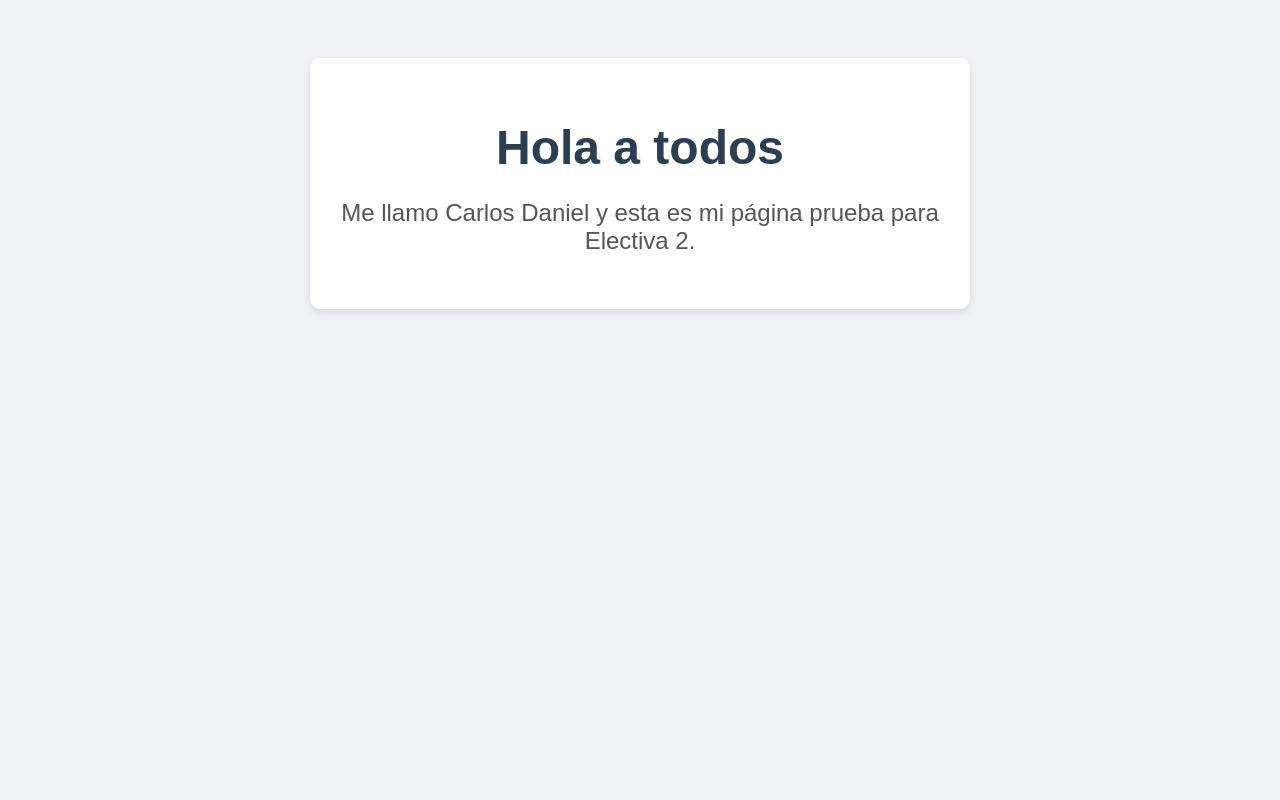
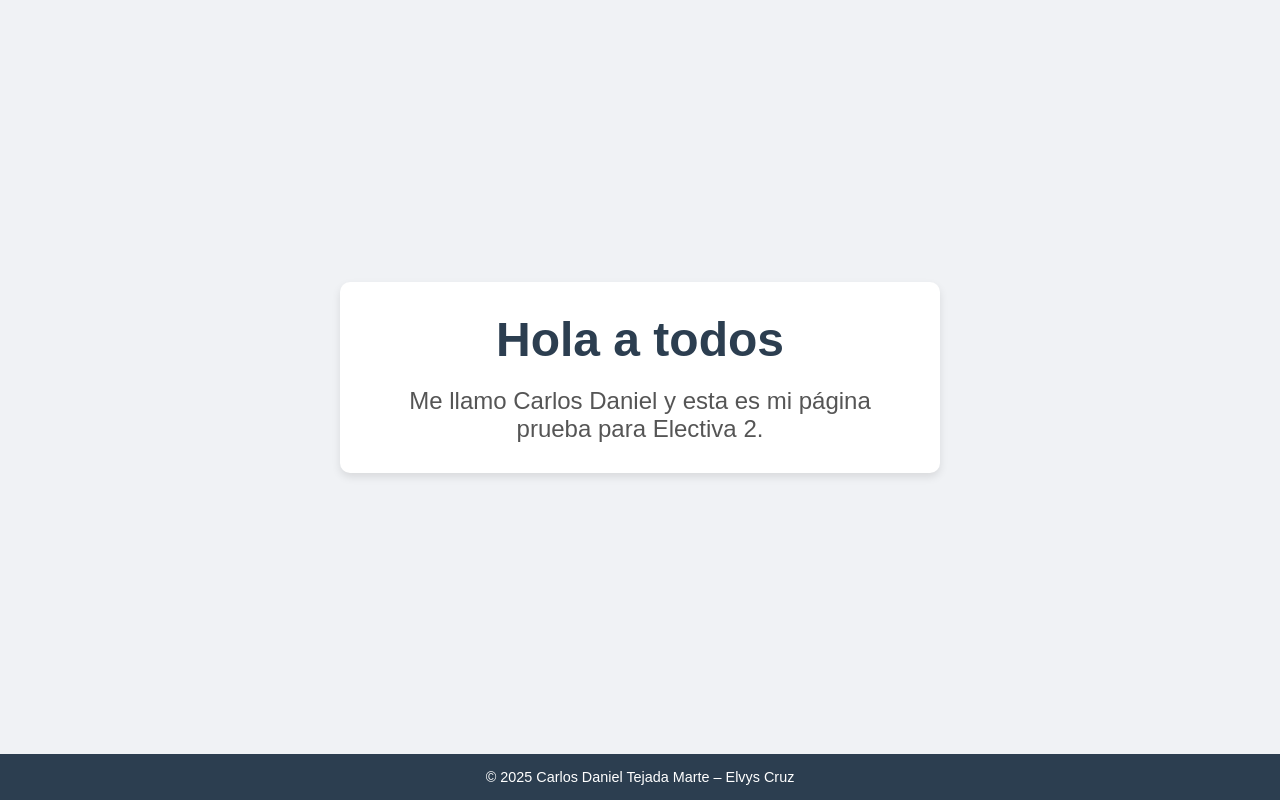
Before and after one commit to CDTM0904/cdtm0904.github.io, a plain HTML site: page index.html in a window 1280 px wide. Drawn offline with Linux system fonts and the light colour scheme.

Commit message:
Pequeñas modificaciones de diseño

```diff
--- a/index.html
+++ b/index.html
@@ -5,12 +5,40 @@
   <meta name="viewport" content="width=device-width, initial-scale=1.0"/>
   <title>Página de Prueba</title>
   <style>
+    * {
+      box-sizing: border-box;
+      margin: 0;
+      padding: 0;
+    }
+
+    html, body {
+      height: 100%;
+    }
+
     body {
       font-family: Arial, sans-serif;
       background-color: #f0f2f5;
       color: #333;
+      display: flex;
+      flex-direction: column;
+      justify-content: space-between;
+    }
+
+    main {
+      flex-grow: 1;
+      display: flex;
+      align-items: center;
+      justify-content: center;
+      padding: 20px;
+    }
+
+    .card {
+      background-color: white;
+      padding: 30px;
+      border-radius: 10px;
+      box-shadow: 0 4px 8px rgba(0, 0, 0, 0.1);
+      max-width: 600px;
       text-align: center;
-      padding: 50px;
     }
 
     h1 {
@@ -24,21 +52,25 @@
       color: #555;
     }
 
-    .card {
-      background-color: white;
-      padding: 30px;
-      border-radius: 10px;
-      box-shadow: 0 4px 8px rgba(0, 0, 0, 0.1);
-      display: inline-block;
-      max-width: 600px;
-      margin: auto;
+    footer {
+      background-color: #2c3e50;
+      color: white;
+      text-align: center;
+      padding: 15px;
+      font-size: 0.9em;
     }
   </style>
 </head>
 <body>
-  <div class="card">
-    <h1>Hola a todos</h1>
-    <p>Me llamo Carlos Daniel y esta es mi página prueba para Electiva 2.</p>
-  </div>
+  <main>
+    <div class="card">
+      <h1>Hola a todos</h1>
+      <p>Me llamo Carlos Daniel y esta es mi página prueba para Electiva 2.</p>
+    </div>
+  </main>
+
+  <footer>
+    © 2025 Carlos Daniel Tejada Marte – Elvys Cruz
+  </footer>
 </body>
 </html>
```
